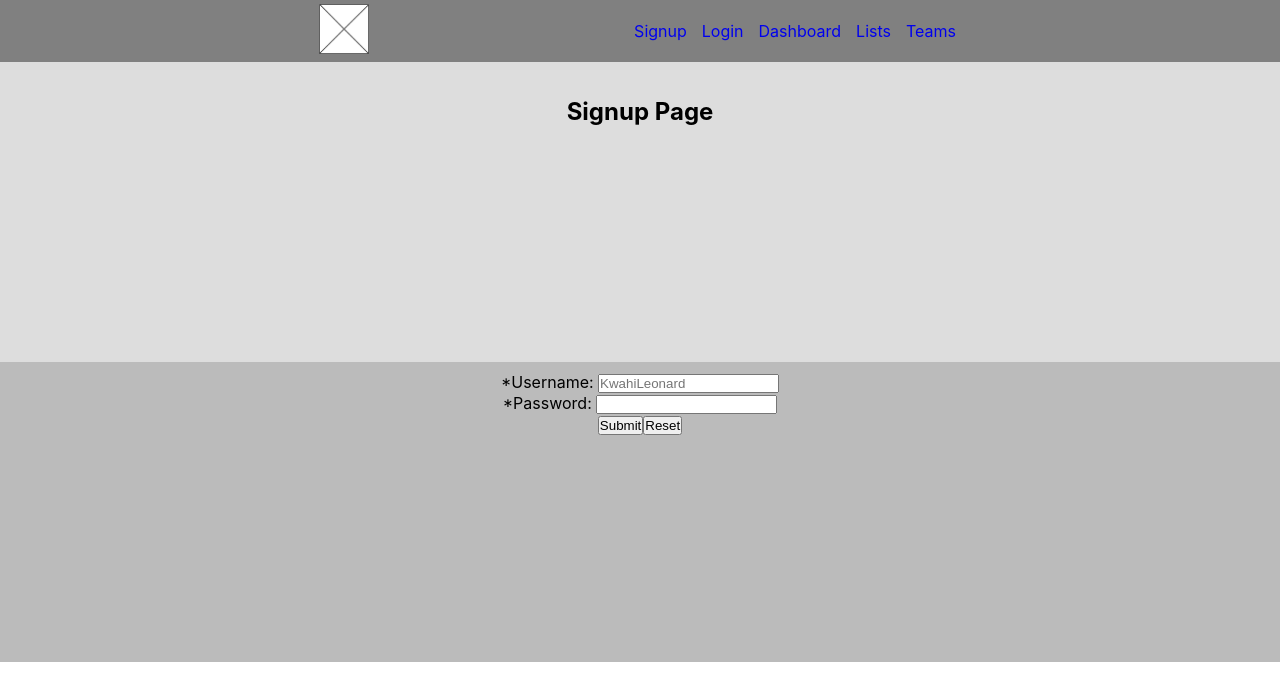
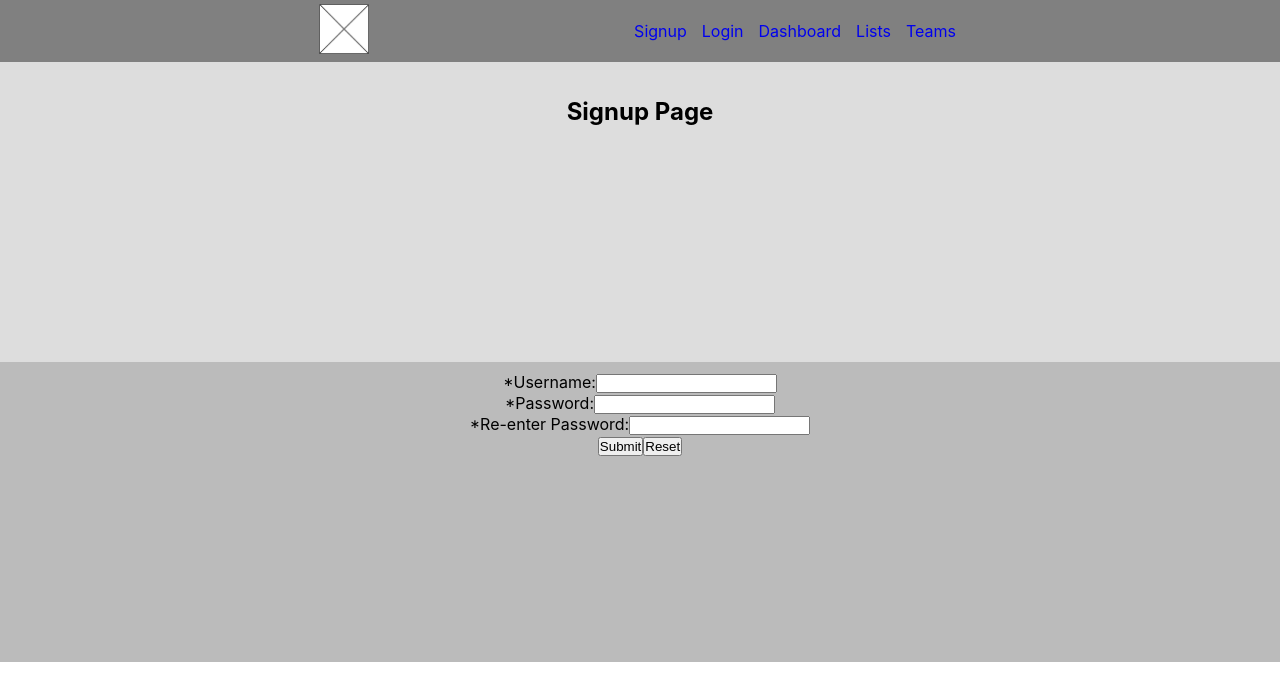
Before and after one commit to denver92john/captains-client, a React (Create React App) app: page /signup in a window 1280 px wide. Shown: the top 700 px of the page. Built offline with nearby package versions, Linux system fonts and the light colour scheme.

Commit message:
refractored LoginPage and SignupPage

```diff
--- /dev/null
+++ b/src/components/FormAuth/FormAuth.js
@@ -0,0 +1,47 @@
+import React from 'react';
+import {Input, Button, Label, Required} from '../Utils/Utils';
+
+function FormAuth(props) {
+    return (
+        <form onSubmit={props.onSubmit}>
+            <div className="form-section">
+                <Label htmlFor="username-input"><Required />Username:</Label>
+                <Input
+                    type="text"
+                    id="username-input"
+                    name="username"
+                    required
+                />
+            </div>
+
+            <div className="form-section">
+                <Label htmlFor="password-input"><Required />Password:</Label>
+                <Input
+                    type="password"
+                    id="password-input"
+                    name="password"
+                    required
+                />
+            </div>
+
+            {props.children}
+
+            <div className="form-buttons">
+                <Button
+                    type="submit"
+                    className="button-submit"
+                >
+                    Submit
+                </Button>
+                <Button
+                    type="reset"
+                    className="button-reset"
+                >
+                    Reset
+                </Button>
+            </div>
+        </form>
+    );
+}
+
+export default FormAuth;
--- /dev/null
+++ b/src/config.js
@@ -0,0 +1,4 @@
+export default {
+    API_ENDPOINT: process.env.REACT_APP_API_ENDPOINT,
+    TOKEN_KEY: process.env.REACT_APP_TOKEN_KEY || 'get new auth token'
+}
--- a/src/routes/LoginPage/LoginPage.js
+++ b/src/routes/LoginPage/LoginPage.js
@@ -1,8 +1,19 @@
 import React, {Component} from 'react';
-import {Input, Button, Form, Label, Required, Section} from '../../components/Utils/Utils';
+import {Section} from '../../components/Utils/Utils';
+import FormAuth from '../../components/FormAuth/FormAuth';
 
 
 class LoginPage extends Component {
+    handleSubmit = ev => {
+        ev.preventDefault()
+        const {username, password} = ev.target;
+        const loggedUser = {
+            username: username.value,
+            password: password.value
+        }
+        console.log(loggedUser);
+    }
+
     render() {
         return (
             <div>
@@ -13,33 +24,8 @@ class LoginPage extends Component {
                 </Section>
                 <Section>
                     <div className="wrapper">
-                        <Form>
-                            <div className="form-section">
-                                <Label htmlFor="username-input"><Required />Username: </Label>
-                                <Input
-                                    type="text"
-                                    id="username-input"
-                                    name="username"
-                                    required
-                                />
-                            </div>
-                            <div className="form-section">
-                                <Label htmlFor="password-input"><Required />Password: </Label>
-                                <Input
-                                    type="password"
-                                    id="password-input"
-                                    name="password"
-                                    required
-                                />
-                            </div>
-
-                            <div className="form-buttons">
-                                <Button type="submit" className="button-submit">Submit</Button>
-                                <Button type="reset" className="button-reset">Reset</Button>
-                            </div>
-                        </Form>
+                        <FormAuth onSubmit={this.handleSubmit} />
                     </div>
-
                 </Section>
             </div>
         );
--- a/src/routes/SignupPage/SignupPage.js
+++ b/src/routes/SignupPage/SignupPage.js
@@ -1,7 +1,19 @@
 import React, {Component} from 'react';
-import {Input, Button, Form, Label, Required, Section} from '../../components/Utils/Utils';
+import {Input, Label, Required, Section} from '../../components/Utils/Utils';
+import FormAuth from '../../components/FormAuth/FormAuth';
 
 class SignupPage extends Component {
+    handleSubmit = ev => {
+        ev.preventDefault()
+        const {username, password, re_password} = ev.target;
+        const newUser = {
+            username: username.value,
+            password: password.value,
+            re_password: re_password.value
+        }
+        console.log(newUser);
+    }
+
     render() {
         return (
             <div>
@@ -12,34 +24,18 @@ class SignupPage extends Component {
                 </Section>
                 <Section>
                     <div className="wrapper">
-                        <Form>
+                        <FormAuth onSubmit={this.handleSubmit}>
                             <div className="form-section">
-                                <Label htmlFor="username-input"><Required />Username: </Label>
+                                <Label htmlFor="re_password-input"><Required/>Re-enter Password:</Label>
                                 <Input
-                                    type="text"
-                                    id="username-input"
-                                    name="username"
-                                    placeholder="KwahiLeonard"
+                                    type="password"
+                                    id="re_password-input"
+                                    name="re_password"
                                     required
                                 />
                             </div>
-                            <div className="form-section">
-                                <Label htmlFor="password-input"><Required />Password: </Label>
-                                <Input
-                                    type="password"
-                                    id="password-input"
-                                    name="password"
-                                    required
-                                />
-                            </div>
-
-                            <div className="form-buttons">
-                                <Button type="submit" className="button-submit">Submit</Button>
-                                <Button type="reset" className="button-reset">Reset</Button>
-                            </div>
-                        </Form>
+                        </FormAuth>
                     </div>
-
                 </Section>
             </div>
         );
```
